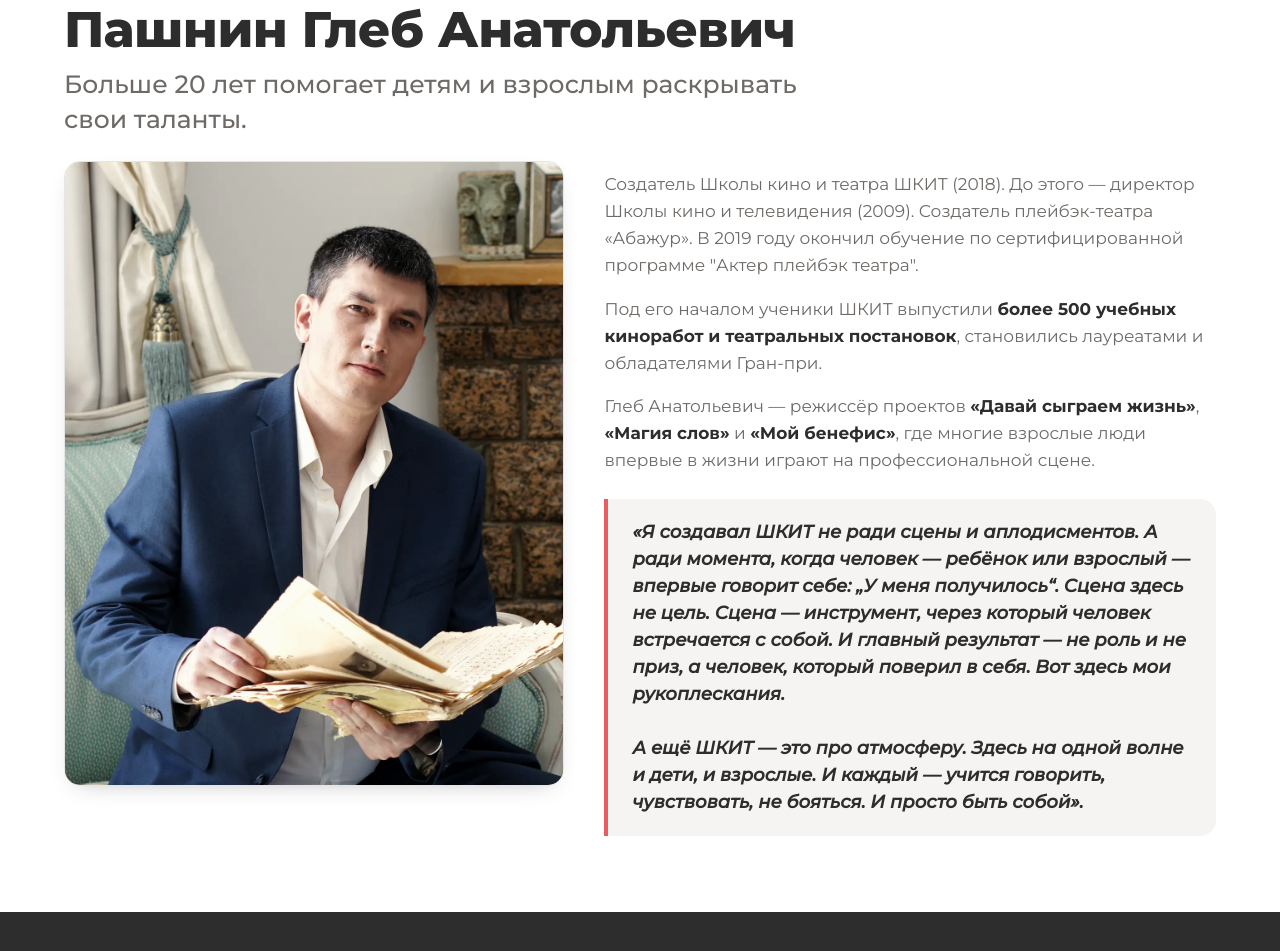
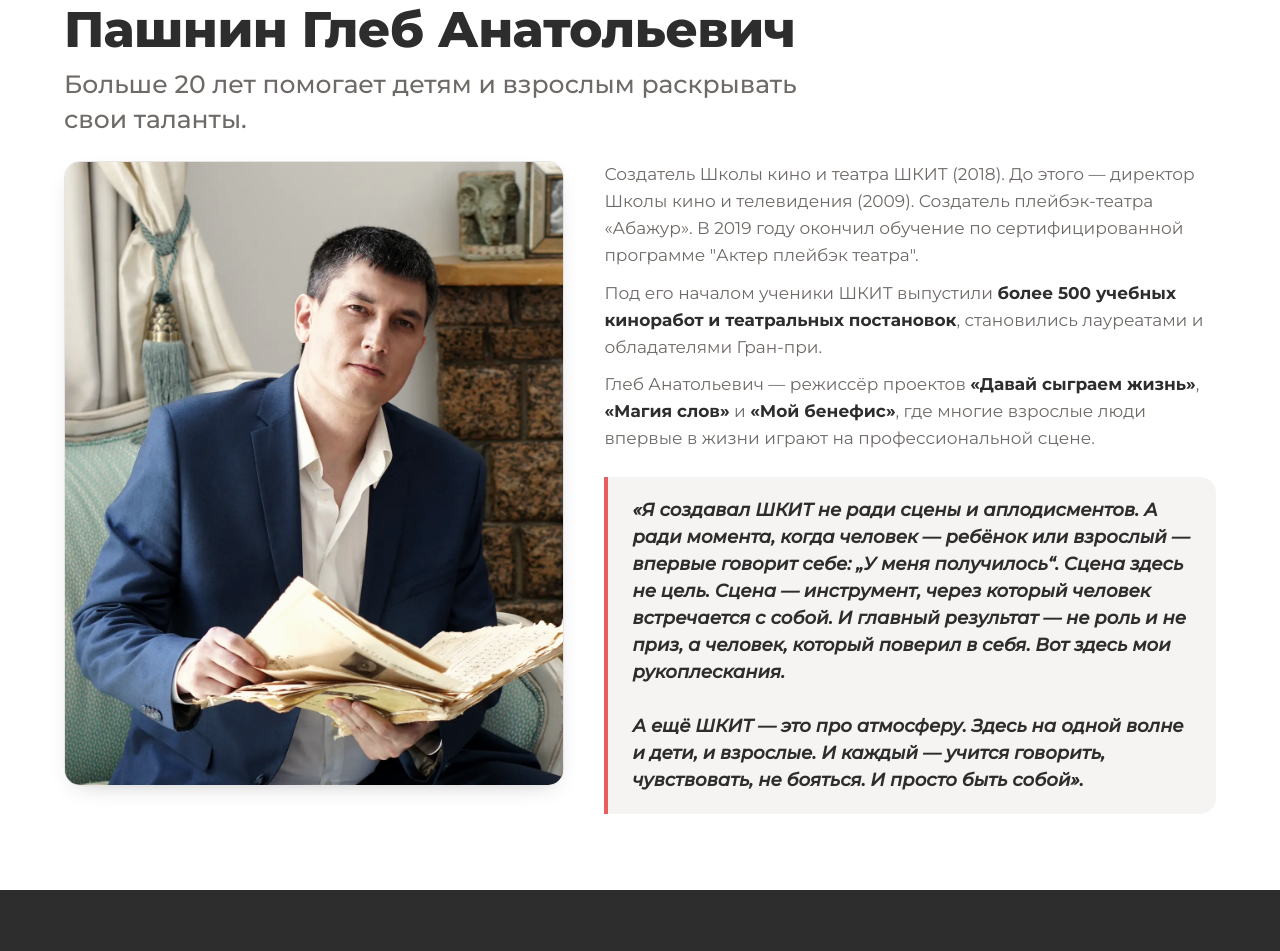
Before and after one commit to shkit-school/shkit-school.github.io, a plain HTML site: page index.html in a window 1280 px wide. Shown: the part 1787-2738 px from the top of the page. Drawn offline with Linux system fonts and the light colour scheme.

Commit message:
Update index.html

```diff
--- a/index.html
+++ b/index.html
@@ -426,7 +426,7 @@
             filter: var(--photo);
         }
         .founder-body p {
-            margin-bottom: 16px;
+            margin-bottom: 10px;
             color: var(--grey);
             font-size: 17px;
             line-height: 1.6;
@@ -484,7 +484,7 @@
             }
         }
         .founder-body p:first-of-type {
-            margin-top: 10px !important;
+            margin-top: 0px !important;
         }
         .popup-close {
             position: sticky;
```
